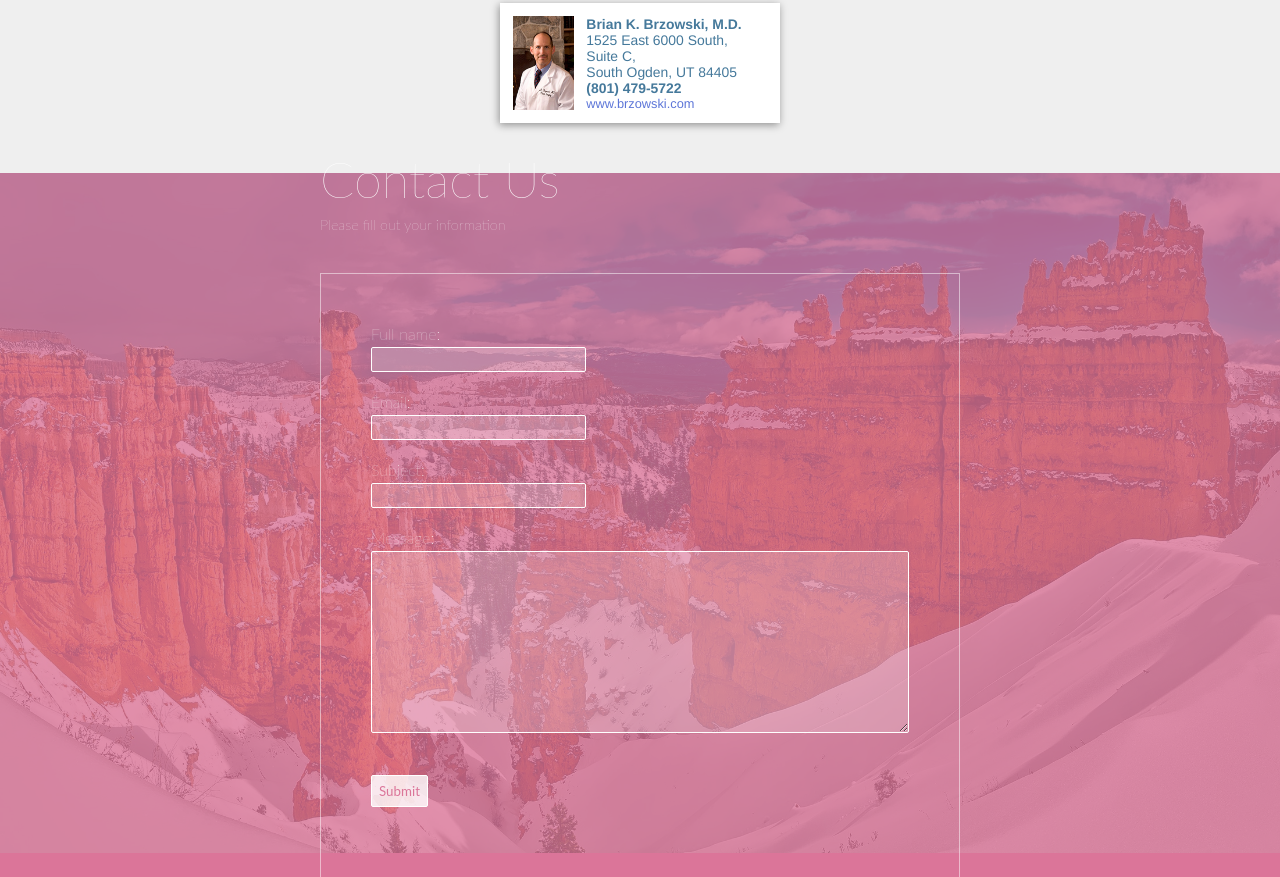
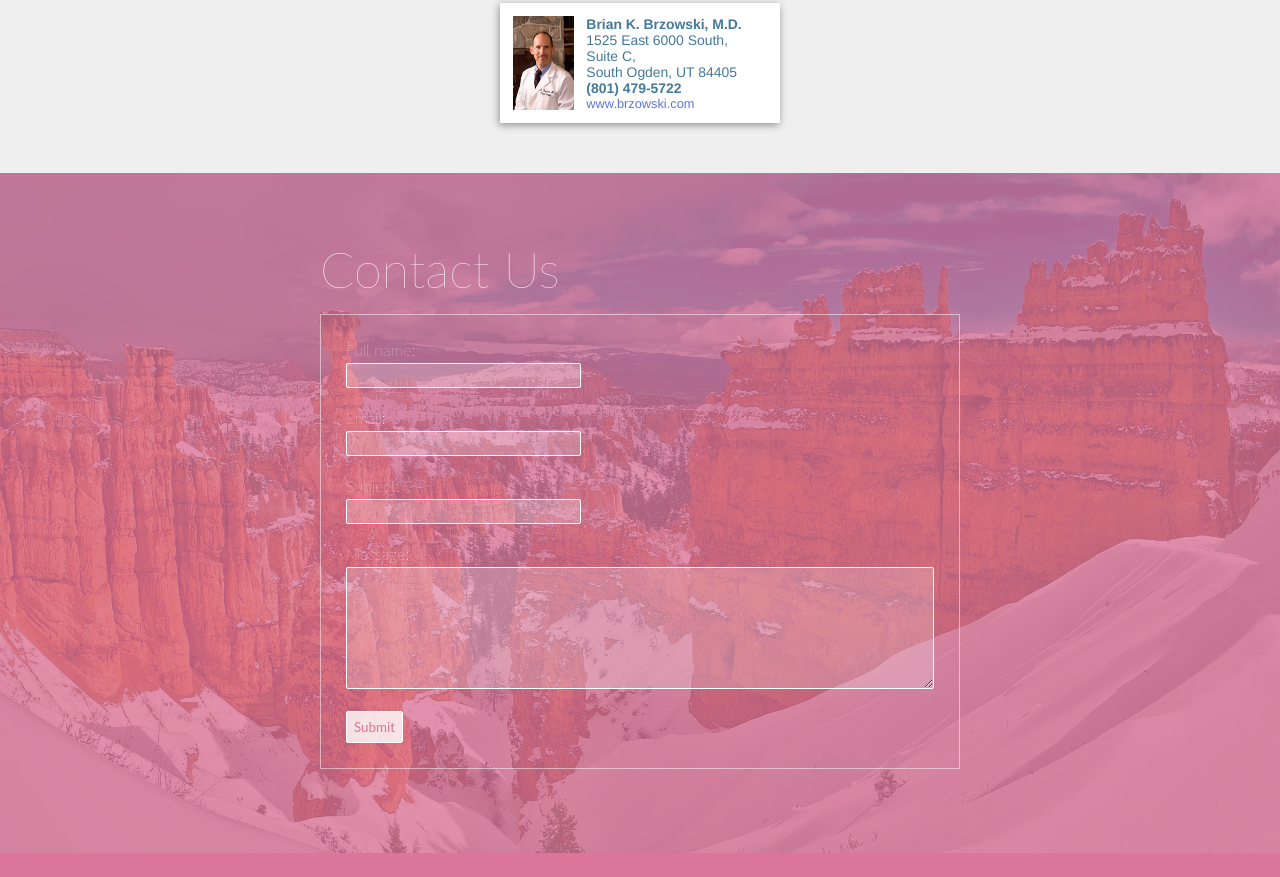
Before and after one commit to joshin-run/upss, a React app: page / in a window 1280 px wide. Shown: the part 2489-3366 px from the top of the page. Built offline with nearby package versions, Linux system fonts and the light colour scheme; a web font is replaced by a local one.

Commit message:
Feat (style) contact us margin adjustment

```diff
--- a/src/containers/ContactUs.js
+++ b/src/containers/ContactUs.js
@@ -7,7 +7,6 @@ class Banner extends Component {
         <div className="contactUs-overlay">
           <div className="contactUs-text-container">
             <p>Contact Us</p>
-            <p>Please fill out your information</p>
             <form action="">
               <fieldset className="fieldset">
                 Full name:<br />
@@ -20,7 +19,7 @@ class Banner extends Component {
                 <input className="input-fields" type="text" name="subject" />
                 <br />
                 Message:<br />
-                <textarea className="input-area" rows="12" />
+                <textarea className="input-area" rows="8" />
                 <br /><br />
                 <input className="submit-btn" type="submit" value="Submit" />
               </fieldset>
--- a/src/styles/_contactus.sass
+++ b/src/styles/_contactus.sass
@@ -36,21 +36,22 @@
   font-weight: lighter
   color: #fff
   z-index: 200
+  margin-bottom: 20px
   // font-family: 'Gill Sans'
   // position: relative
   // align-self: center
 
   p:nth-child(1)
     font-size: 3.15rem
-    margin-bottom: 7px
+    margin-bottom: 15px
 
   p:nth-child(2)
     font-size: .90rem
     font-weight: light
-    margin-bottom: 40px
+    margin-bottom: 10px
 
   .fieldset
-    padding: 50px
+    padding: 25px
     width: 50vw
     border: 1px solid rgba(255,255,255,0.5)
 
@@ -64,7 +65,6 @@
       margin-top: 4px
 
     .input-area
-      margin-bottom: 20px
       background-color: rgba(255,255,255,0.2)
       border: 1px solid #fff
       border-radius: 2px
@@ -72,7 +72,6 @@
       margin-top: 4px
 
     .submit-btn
-      margin-bottom: 20px
       background-color: rgba(255,255,255,0.8)
       border: 1px solid #fff
       border-radius: 2px
```
Also changed, not shown: src/images/logos/upss-logo-sleek-mid-bold-black.svg (added), src/styles/App.css, 1 other file.
